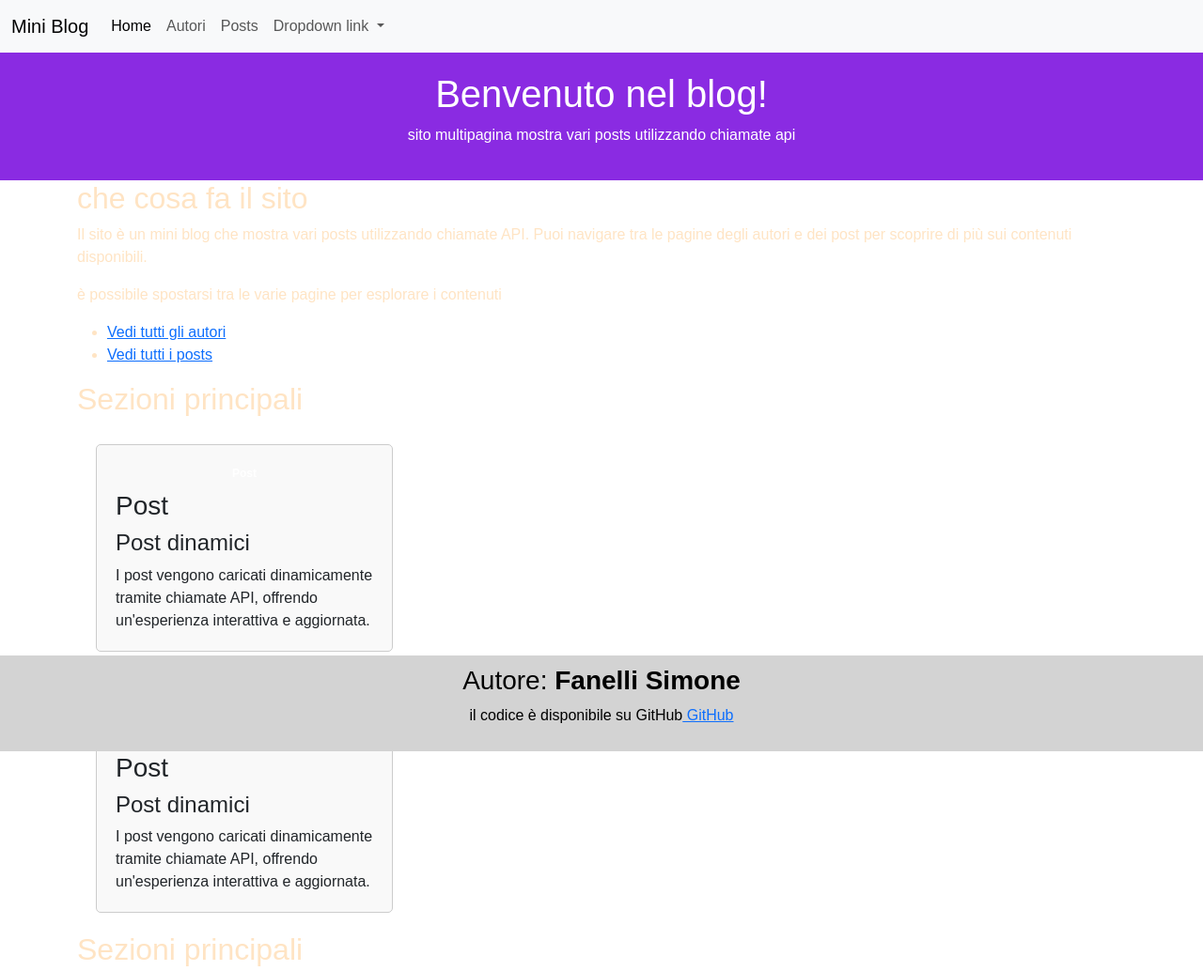
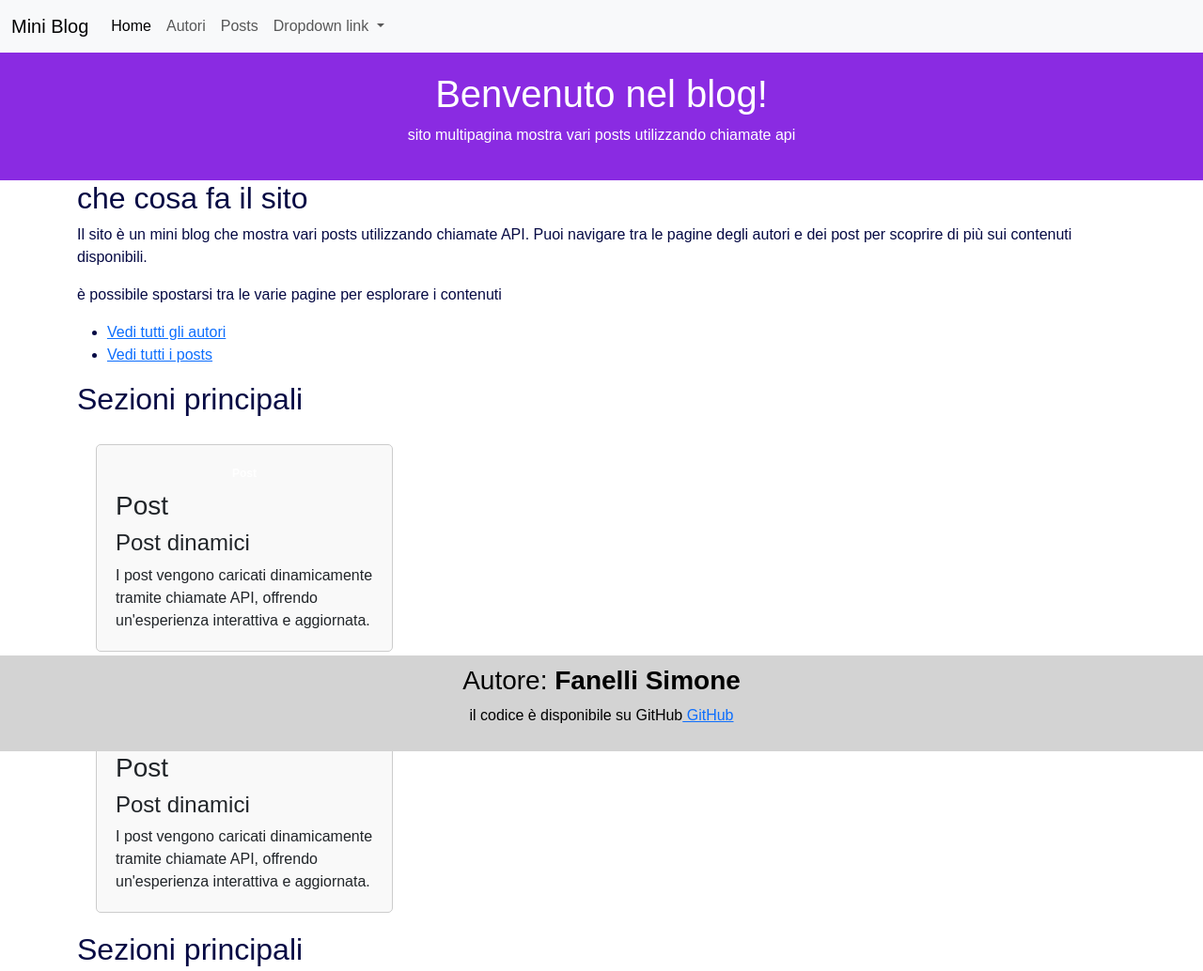
Before and after one commit to Trust51-bit/Mini-Blog-API-prova-facsimile-, a plain HTML site: page index.html in a window 1280 px wide. Shown: the top 1034 px of the page at 94% size. Drawn offline with nearby package versions, Linux system fonts and the light colour scheme.

Commit message:
Update body text color in style.css to improve readability

```diff
--- a/style.css
+++ b/style.css
@@ -26,5 +26,5 @@ footer {
 body {
     margin: 0;
     font-family: Arial, sans-serif;
-    color: bisque;
+    color: rgb(6, 10, 68);
 }
```
